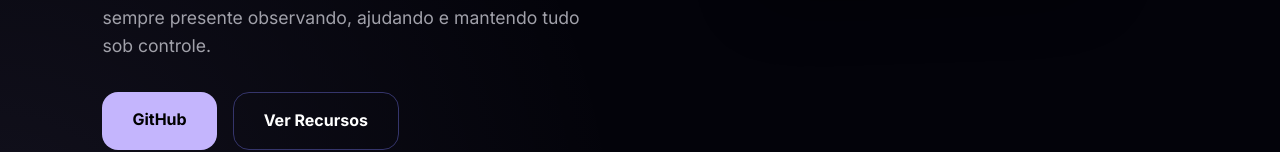
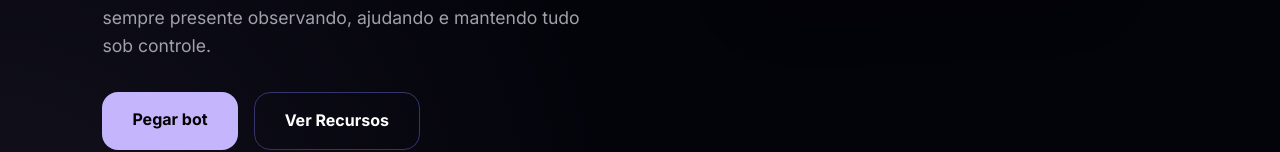
Before and after one commit to miguelbrandao2109-dotcom/nevoa-site, a plain HTML site: page index.html in a window 1280 px wide. Shown: the part 650-802 px from the top of the page. Drawn offline with Linux system fonts and the light colour scheme.

Commit message:
Update index.html

```diff
--- a/index.html
+++ b/index.html
@@ -485,7 +485,7 @@ footer{
             <a href="https://wa.me/5511945252835?text=Olá+Miguel+modz!+quero+pegar+o+arquivo+da+nevoa+bot!"
                target="_blank"
                class="btn btn-primary">
-                GitHub
+                Pegar bot
             </a>
 
             <a href="#features" class="btn btn-secondary">
```
